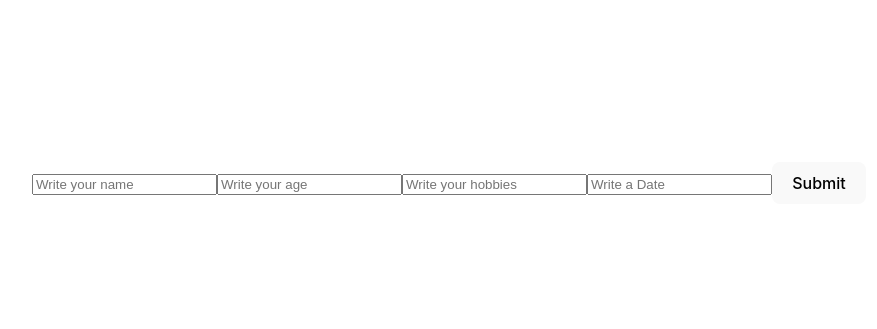
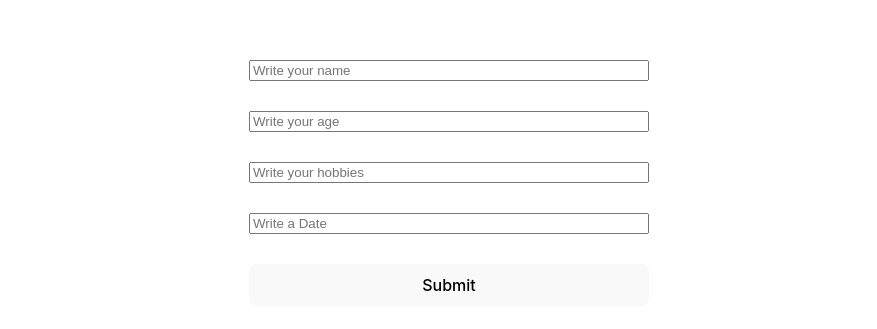
Before and after one commit to davi-p-oliveira-11/react-interview-quest, a React (Vite) app: page / in a window 1280 px wide. Shown: the part 217-546 px from the top of the page, without its empty margins (191-1068 px from the left). Built offline with nearby package versions, Linux system fonts and the light colour scheme.

Commit message:
added css

```diff
--- a/src/components/inputs/ReactInputs.jsx
+++ b/src/components/inputs/ReactInputs.jsx
@@ -1,4 +1,5 @@
 import { useState } from "react";
+import './input.css'
 
 function Inputs() {
    const getInputs = () => {};
--- /dev/null
+++ b/src/components/inputs/input.css
@@ -0,0 +1,6 @@
+.form {
+  width: 400px;
+  display: flex;
+  flex-direction: column;
+  gap: 30px;
+}
```
